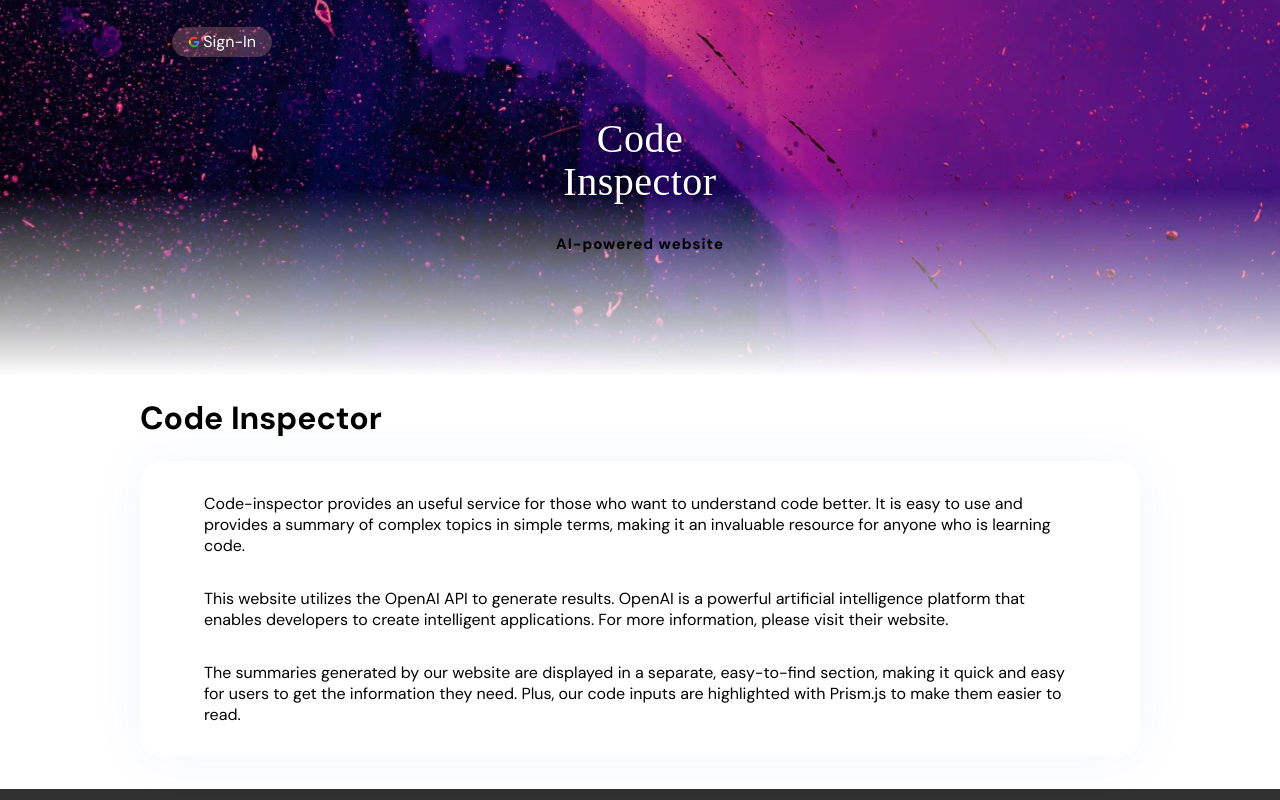
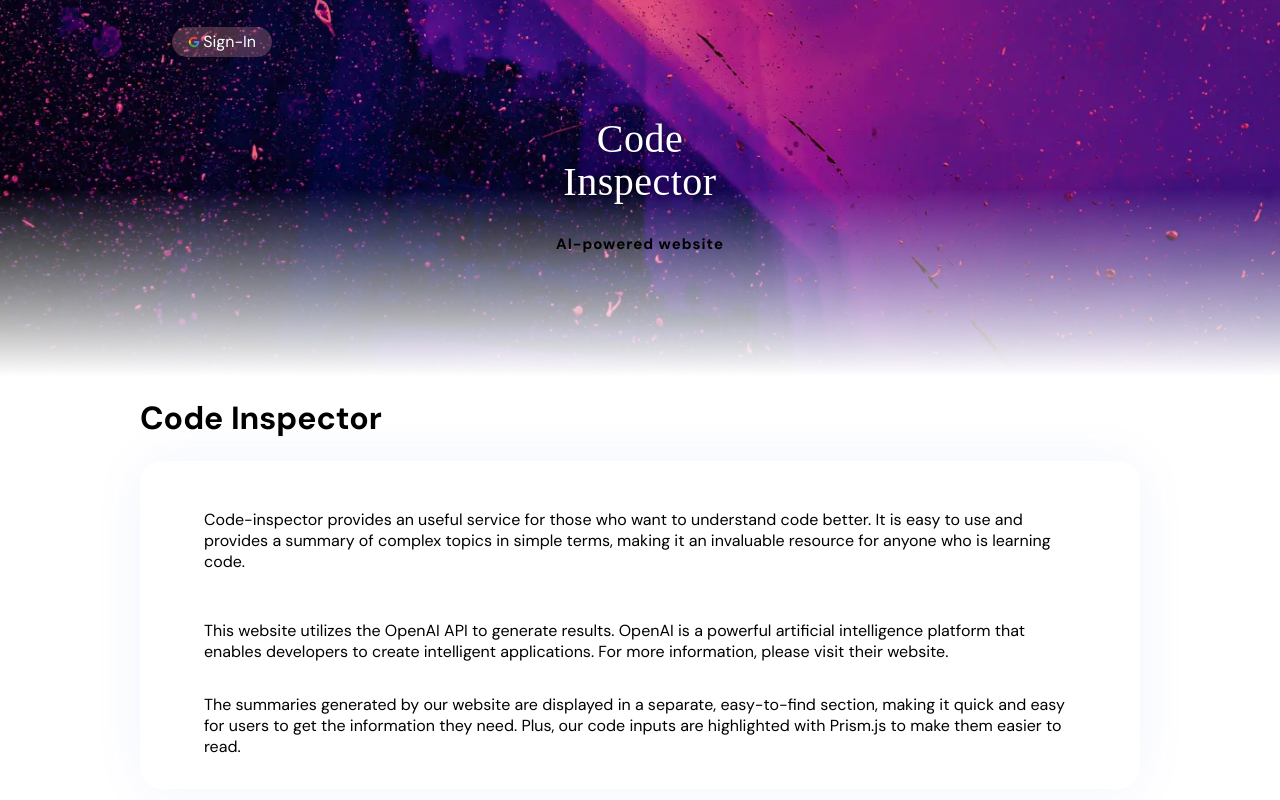
Before and after one commit to Deb0006/Code-Inspector, a Next.js app: page /about in a window 1280 px wide. Shown: the top 800 px of the page. Built offline with nearby package versions, Linux system fonts and the light colour scheme; no server answers; a web font is replaced by a local one.

Commit message:
Erased comments from files

```diff
--- a/components/Examples.module.css
+++ b/components/Examples.module.css
@@ -17,7 +17,6 @@
   font-size: 14px;
 }
 .preTag {
-  /* border: 2px solid rgba(169, 126, 255, 0.438); */
   border-radius: 10px;
 }
 .right {
--- a/components/Layout.module.css
+++ b/components/Layout.module.css
@@ -6,4 +6,5 @@
   max-width: 1000px;
   margin: 0 auto;
   height: auto;
+  min-height: 500px;
 }
--- a/pages/_app.js
+++ b/pages/_app.js
@@ -1,5 +1,4 @@
 import "../styles/globals.css";
-// import "prismjs/themes/prism-tomorrow.css";
 import "../styles/prism-tomorrow.css";
 import Layout from "../components/Layout";
 
--- a/pages/api/generate.js
+++ b/pages/api/generate.js
@@ -45,9 +45,6 @@ async function checkTimestamps(userid) {
       }
     }
   }
-  console.log(allowRequest);
-  console.log(allRequests);
-  console.log(userRequests);
 }
 
 export default async function openaiCreate(req, res) {
--- a/pages/results.js
+++ b/pages/results.js
@@ -2,7 +2,7 @@ import Examples from "../components/Examples";
 import { useState, useEffect } from "react";
 import styles from "../styles/Results.module.css";
 
-const Results = () => {
+const Results = (props) => {
   const [examples, setExamples] = useState([]);
   const datafromserver = examples.map((item) => {
     return (
--- a/styles/About.module.css
+++ b/styles/About.module.css
@@ -1,12 +1,11 @@
 .paragraphs {
-  /* height: 250px; */
   background: rgb(255, 255, 255);
   box-shadow: 0px 0px 50px rgba(90, 108, 234, 0.07);
   border-radius: 22px;
   padding: 1rem 0.5rem;
 }
 .paragraph {
-  padding-bottom: 1rem;
+  padding: 1rem 0;
 }
 
 @media (min-width: 768px) {
--- a/styles/globals.css
+++ b/styles/globals.css
@@ -3,7 +3,6 @@ body {
   padding: 0;
   margin: 0;
   font-family: "DM Sans", sans-serif;
-  /* width: 100vw; */
 }
 h1 {
   font-style: normal;
```
Also changed, not shown: components/Playground.module.css (+1 -10 lines), styles/Home.module.css (added).
